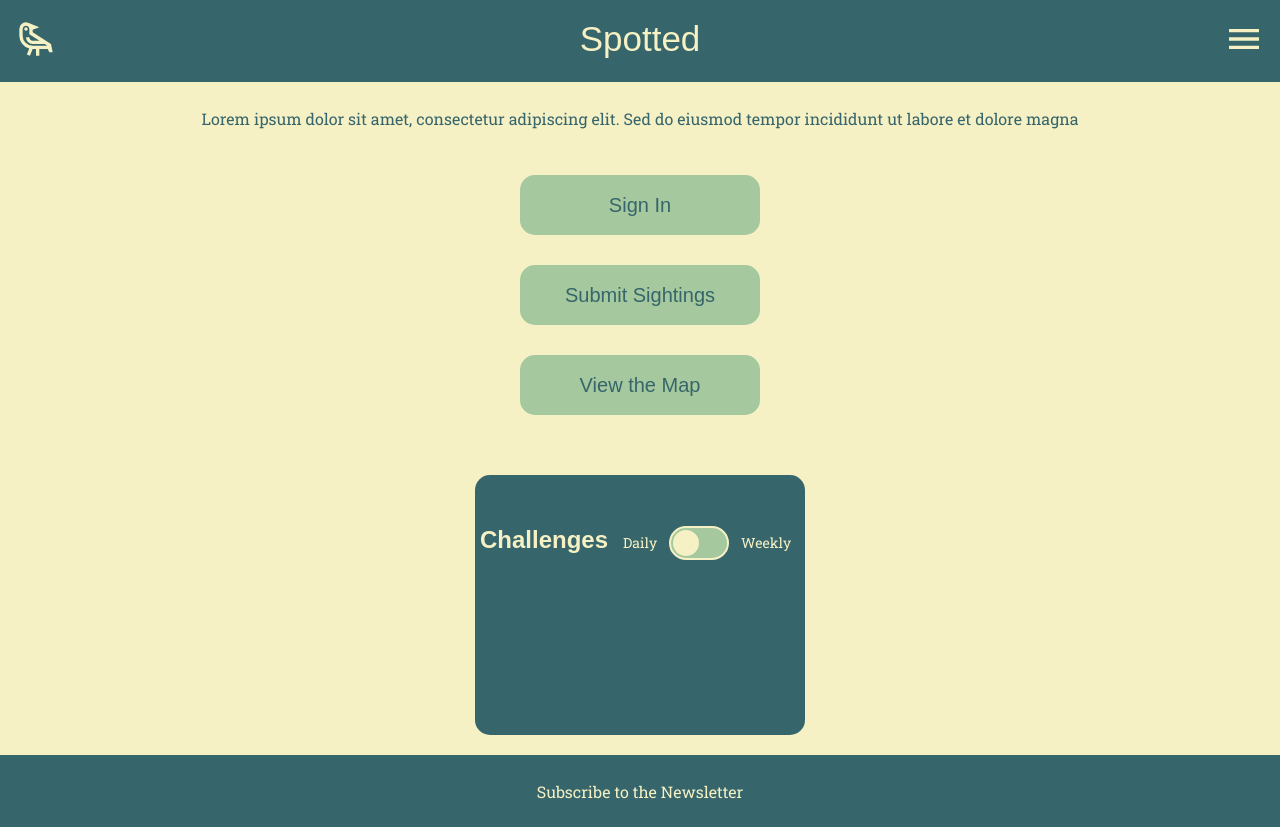
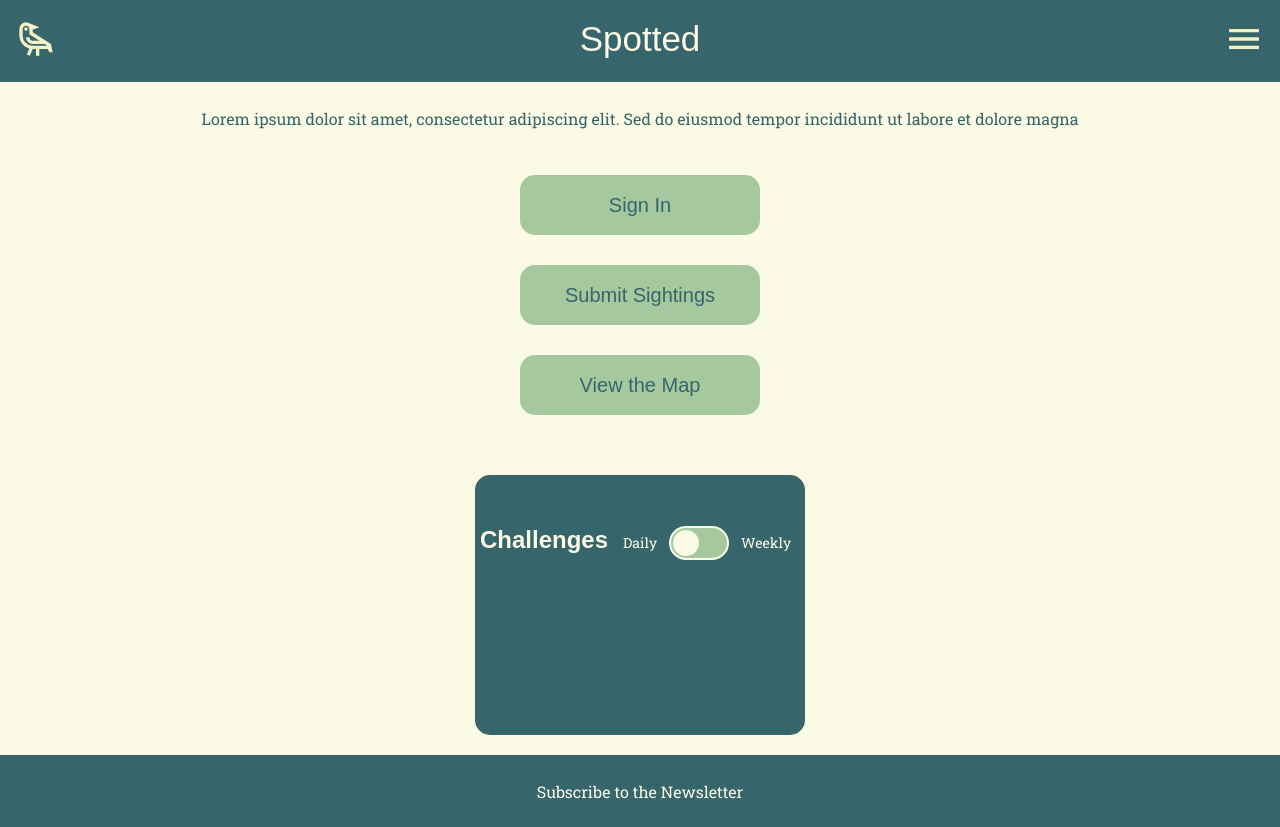
Before and after one commit to RSCHAN17/Deep-Dive, a website: page frontend/landingpage/index.html in a window 1280 px wide. Drawn offline with Linux system fonts and the light colour scheme; no server answers; a web font is replaced by a local one.

Commit message:
started tests and swapped styling

```diff
--- a/frontend/aboutus/style.css
+++ b/frontend/aboutus/style.css
@@ -2,7 +2,7 @@ html, body {
   margin: 0;
   padding: 0;
   box-sizing: border-box;
-  background-color: #F5F1C4;
+  background-color: #fbfae5;
 
 }
 .navbar {
@@ -22,7 +22,7 @@ html, body {
 .navbar a {
   float: left;
   font-size: 16px;
-  color: #F5F1C4;
+  color: #fbfae5;
   text-align: center;
   padding: 14px 16px;
   text-decoration: none;
@@ -30,7 +30,7 @@ html, body {
 
 #title {
     font-family: "Jockey One", sans-serif;
-    color: #F5F1C4;
+    color: #fbfae5;
     font-size: 35px;
     padding-bottom: 18px;
 }
@@ -45,7 +45,7 @@ html, body {
   font-size:16px;
   border: none;
   outline: none;
-  color: #F5F1C4;
+  color: #fbfae5;
   padding: 19px 16px;
   background-color: inherit;
   font-family: inherit;
@@ -111,7 +111,7 @@ html, body {
     justify-content: center;
 }
 #contactdetails {
-    color: #F5F1C4;
+    color: #fbfae5;
     display:flex;
     align-items: center;
     justify-content: center;
--- a/frontend/landingpage/style.css
+++ b/frontend/landingpage/style.css
@@ -21,7 +21,7 @@ html, body {
 .navbar a {
   float: left;
   font-size: 16px;
-  color: #F5F1C4;
+  color: #fbfae5;
   text-align: center;
   padding: 14px 16px;
   text-decoration: none;
@@ -29,7 +29,7 @@ html, body {
 
 #title {
     font-family: "Jockey One", sans-serif;
-    color: #F5F1C4;
+    color: #fbfae5;
     font-size: 35px;
     padding-bottom: 18px;
 }
@@ -44,7 +44,7 @@ html, body {
   font-size:16px;
   border: none;
   outline: none;
-  color: #F5F1C4;
+  color: #fbfae5;
   padding: 19px 16px;
   background-color: inherit;
   font-family: inherit;
@@ -103,7 +103,7 @@ body {
   min-height: 100vh;
   display: flex;
   flex-direction: column;
-  background-color: #F5F1C4;
+  background-color: #fbfae5;
   color: #36656B;
 
 }
@@ -168,7 +168,7 @@ main {
   font-family: "Jockey One", sans-serif;
   padding: 5px;
   margin-top: 2px;
-  color: #F5F1C4;
+  color: #fbfae5;
 }
 .titleorder {
   display:flex;
@@ -194,7 +194,7 @@ main {
   font-size: 14px;
   font-family: "Roboto Slab",serif;
   user-select:none;
-  color: #F5F1C4;
+  color: #fbfae5;
 }
 
 .switch input {
@@ -222,7 +222,7 @@ main {
   width: 26px;
   left: 2px;
   bottom: 2px;
-  background-color: #F5F1C4;
+  background-color: #fbfae5;
   -webkit-transition: .4s;
   transition: .4s;
 
@@ -244,7 +244,7 @@ input:checked + .slider:before {
 
 .slider.round {
   border-radius: 34px;
-  border: 2px solid #F5F1C4;
+  border: 2px solid #fbfae5;
 
 }
 
@@ -310,7 +310,7 @@ input:checked + .slider:before {
     justify-content: center;
 }
 #contactdetails {
-    color: #F5F1C4;
+    color: #fbfae5;
     display:flex;
     align-items: center;
     justify-content: center;
--- a/frontend/loginpage/style.css
+++ b/frontend/loginpage/style.css
@@ -20,7 +20,7 @@ html, body {
 .navbar a {
   float: left;
   font-size: 16px;
-  color: #F5F1C4;
+  color: #fbfae5;
   text-align: center;
   padding: 14px 16px;
   text-decoration: none;
@@ -28,7 +28,7 @@ html, body {
 
 #title {
     font-family: "Jockey One", sans-serif;
-    color: #F5F1C4;
+    color: #fbfae5;
     font-size: 35px;
     padding-bottom: 18px;
 }
@@ -43,7 +43,7 @@ html, body {
   font-size:16px;
   border: none;
   outline: none;
-  color: #F5F1C4;
+  color: #fbfae5;
   padding: 19px 16px;
   background-color: inherit;
   font-family: inherit;
@@ -107,7 +107,7 @@ body {
   min-height: 100vh;
   display: flex;
   flex-direction: column;
-  background-color: #F5F1C4;
+  background-color: #fbfae5;
   color: #36656B;
 }
 
@@ -143,7 +143,7 @@ input {
   font-size: 16px;
   border-radius: 999px;
   border: 0px solid #36656B;
-  background-color: #F5F1C4;
+  background-color: #fbfae5;
   font-family: "Roboto Slab", serif;
   color: #36656B;
 }
@@ -158,7 +158,7 @@ input:focus {
   border-radius: 999px;
   border: none;
   background-color: #36656B;
-  color: #F5F1C4;
+  color: #fbfae5;
   cursor: pointer;
   font-family: "Roboto Slab", serif;
 }
@@ -195,7 +195,7 @@ button:hover {
     justify-content: center;
 }
 #contactdetails {
-    color: #F5F1C4;
+    color: #fbfae5;
     display:flex;
     align-items: center;
     justify-content: center;
--- a/frontend/myaccount/style.css
+++ b/frontend/myaccount/style.css
@@ -31,7 +31,7 @@ html, body {
 
 #title {
     font-family: "Jockey One", sans-serif;
-    color: #F5F1C4;
+    color: #fbfae5;
     font-size: 35px;
     padding-bottom: 18px;
 }
@@ -62,7 +62,7 @@ html, body {
   grid-template-columns:repeat(2,1fr);
   gap:16px;
   position: absolute;
-  background-color: #F5F1C4;
+  background-color: #fbfae5;
   top:100%;
   left: 0;
   right: 0;
@@ -105,7 +105,7 @@ body {
   /* min-height: 100vh; */
   display: flex;
   flex-direction: column;
-  background-color: #F5F1C4;
+  background-color: #fbfae5;
   color: #10323A;
 }
 
@@ -182,7 +182,7 @@ select, input{
   border: none;
   border-radius: 8px;
   background-color: #36656B;
-  color: #F5F2D7;
+  color: #fbfae5;
   cursor: pointer;
   font-family: "Roboto Slab", serif;
 }
@@ -348,7 +348,7 @@ select, input{
 }
 
 .achlist {
-   background-color:#F5F1C4;
+   background-color:#fbfae5;
   border-radius: 15px;
   height: 310px;
   width:330px;
@@ -458,7 +458,7 @@ select, input{
 }
 /* Modal box */
 .modal-content {
-  background-color: #F5F1C4;
+  background-color: #fbfae5;
   border-radius: 15px;
   padding: 20px;
   width: 320px;
@@ -491,7 +491,7 @@ h3 {
   border: none;
   border-radius: 8px;
   background-color: #36656B;
-  color: #F5F1C4;
+  color: #fbfae5;
   cursor: pointer;
   font-family: "Roboto Slab", serif;
   margin-top: 10px;
@@ -508,7 +508,7 @@ h3 {
     justify-content: center;
 }
 #contactdetails {
-    color: #F5F1C4;
+    color: #fbfae5;
     display:flex;
     align-items: center;
     justify-content: center;
--- a/frontend/registerpage/style.css
+++ b/frontend/registerpage/style.css
@@ -85,7 +85,7 @@ body {
   min-height: 100vh;
   display: flex;
   flex-direction: column;
-  background-color: #F5F1C4;
+  background-color: #fbfae5;
   color: #36656B;
 }
 
@@ -119,7 +119,7 @@ input {
   font-size: 16px;
   border-radius: 999px;
   border: 0px solid #36656B;
-  background-color: #F5F1C4;
+  background-color: #fbfae5;
   font-family: "Roboto Slab", serif;
   color: #36656B;
 }
@@ -140,7 +140,7 @@ input:focus {
   border-radius: 999px;
   border: none;
   background-color: #36656B;
-  color: #F5F1C4;
+  color: #fbfae5;
   cursor: pointer;
   font-family: "Roboto Slab", serif;
 }
--- a/frontend/spottedmap/style.css
+++ b/frontend/spottedmap/style.css
@@ -6,7 +6,7 @@ html, body {
 }
 
 body {
-  background-color: #F5F1C4;
+  background-color: #fbfae5;
 }
 
 .navbar {
@@ -25,7 +25,7 @@ body {
 .navbar a {
   float: left;
   font-size: 16px;
-  color: #F5F1C4;
+  color: #fbfae5;
   text-align: center;
   padding: 14px 16px;
   text-decoration: none;
@@ -33,7 +33,7 @@ body {
 
 #title {
   font-family: "Jockey One", sans-serif;
-  color: #F5F1C4;
+  color: #fbfae5;
   font-size: 35px;
   padding-bottom: 18px;
 }
@@ -48,7 +48,7 @@ body {
   font-size: 16px;
   border: none;
   outline: none;
-  color: #F5F1C4;
+  color: #fbfae5;
   padding: 19px 16px;
   background-color: inherit;
   font-family: inherit;
@@ -103,7 +103,7 @@ body {
 }
 
 #contactdetails {
-  color: #F5F1C4;
+  color: #fbfae5;
   display: flex;
   align-items: center;
   justify-content: center;
@@ -225,7 +225,7 @@ body {
   font-size: 14px;
   padding-left: 10px;
   font-family: "Roboto Slab", sans-serif;
-  color: #F5F1C4;
+  color: #fbfae5;
 }
 
 .map-filter-btn {
@@ -268,7 +268,7 @@ body {
 .filter-title {
   font-family: "Jockey One", sans-serif;
   font-size: 18px;
-  color: #F5F1C4;
+  color: #fbfae5;
   text-align: center;
   margin-bottom: 8px;
 }
@@ -296,7 +296,7 @@ body {
   height: 16px;
   border-radius: 999px;
   background: #A5C89E;
-  border: 2px solid #F5F1C4;
+  border: 2px solid #fbfae5;
   cursor: pointer;
   margin-top: -5px;
 }
@@ -318,14 +318,14 @@ body {
   height: 16px;
   border-radius: 999px;
   background: #A5C89E;
-  border: 2px solid #F5F1C4;
+  border: 2px solid #fbfae5;
   cursor: pointer;
 }
 
 .filter-range-value {
   font-family: "Roboto Slab", serif;
   font-size: 11px;
-  color: #F5F1C4;
+  color: #fbfae5;
   text-align: center;
   margin: 5px 0 8px;
 }
--- a/frontend/submitspot/style.css
+++ b/frontend/submitspot/style.css
@@ -29,12 +29,12 @@ html, body {
 
 #title {
     font-family: "Jockey One", sans-serif;
-    color: #F5F1C4;
+    color: #fbfae5;
     font-size: 35px;
     padding-bottom: 18px;
 }
 body{
-  background-color: #F5F1C4;
+  background-color: #fbfae5;
   margin: 0;
   font-family: "Roboto Slab", serif;
   min-height: 100vh;
@@ -61,14 +61,14 @@ main {
   float: none;
   overflow: hidden;
   position: static;
-  color: #F5F1C4;
+  color: #fbfae5;
 }
 
 .dropdown .dropbtn {
   font-size:16px;
   border: none;
   outline: none;
-  color: #F5F1C4;
+  color: #fbfae5;
   padding: 19px 16px;
   background-color: inherit;
   font-family: inherit;
@@ -166,7 +166,7 @@ input {
   font-size: 16px;
   border-radius: 15px;
   border: none;
-  background-color: #F5F1C4;
+  background-color: #fbfae5;
   font-family: "Roboto Slab", serif;
   width: 250px;
 }
@@ -199,7 +199,7 @@ input:focus {
     justify-content: center;
 }
 #contactdetails {
-    color: #F5F1C4;
+    color: #fbfae5;
     display:flex;
     align-items: center;
     justify-content: center;
```
Also changed, not shown: frontend/__tests__/helpers.js (added, +25 -0 lines), frontend/__tests__/myaccount.spec.js (added, +83 -0 lines), frontend/package.json (+9 -2 lines).
